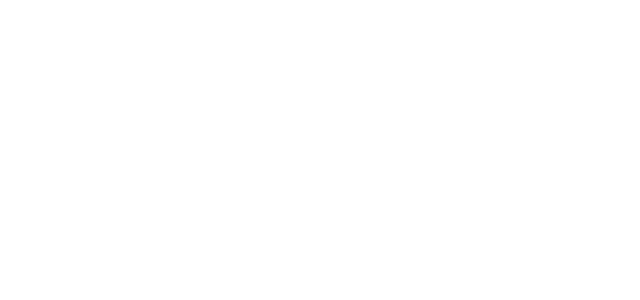
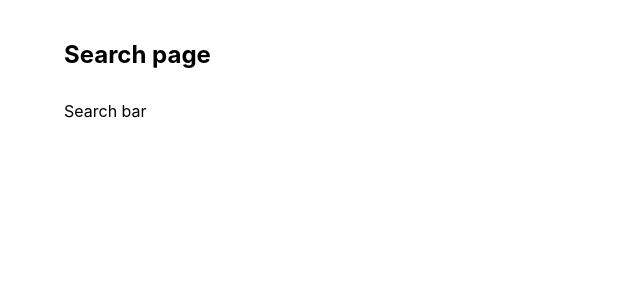
Before and after one commit to DeAceroDLabs/marketplace-frontend, a React (Create React App) app: page /search in a window 1280 px wide. Before the commit this address had no page. Shown: the top 300 px of the page, without its empty margins (0-640 px from the left). Built offline with nearby package versions, Linux system fonts and the light colour scheme.

Commit message:
feat: [DMP-399] Added a search page

```diff
--- a/src/components/App/App.tsx
+++ b/src/components/App/App.tsx
@@ -1,12 +1,14 @@
 import React from "react";
 import { BrowserRouter as Router, Routes, Route } from "react-router-dom";
 import Home from "components/Home";
+import Search from "components/Search";
 
 const App = () => {
   return (
     <Router>
       <Routes>
         <Route path="/" element={<Home />}></Route>
+        <Route path="/search" element={<Search/>}></Route>
       </Routes>
     </Router>
   );
--- /dev/null
+++ b/src/components/Search/Search.module.scss
@@ -0,0 +1,2 @@
+@use 'styles/colors';
+@use 'styles/typography';
--- /dev/null
+++ b/src/components/Search/Search.tsx
@@ -0,0 +1,17 @@
+import React from "react";
+import Section from "components/common/Section";
+import View from "components/common/View";
+import styles from "./Search.module.scss";
+
+const Search: React.FunctionComponent = () => {
+
+  return (
+    <View >
+      <Section title="Search page">
+        <div className={styles.body}> Search bar </div>
+      </Section>
+    </View>
+  );
+};
+
+export default Search;
--- /dev/null
+++ b/src/components/Search/index.ts
@@ -0,0 +1 @@
+export { default } from "./Search";
```
